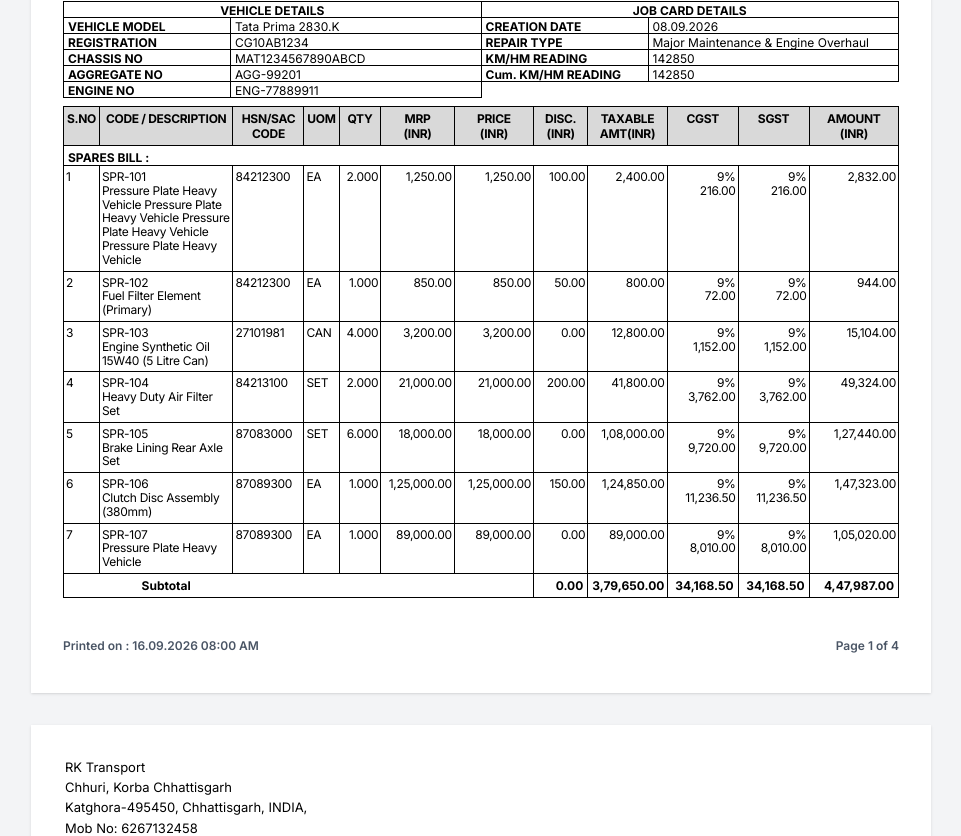
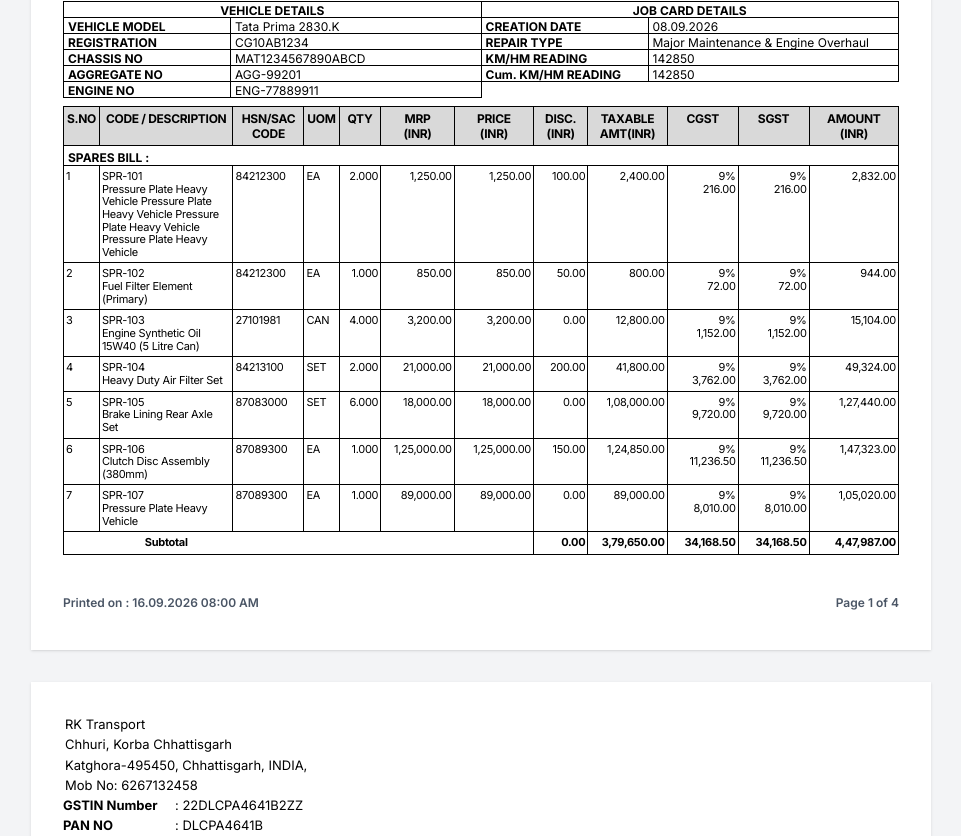
Before and after one commit to adityapandey0027/pdf-gen, a React (Vite) app: page / in a window 1280 px wide. Shown: the part 527-1363 px from the top of the page, without its empty margins (159-1120 px from the left). Built offline with nearby package versions, Linux system fonts and the light colour scheme.

Commit message:
fix : overflow cells issue

```diff
--- a/src/pdf-generate/components/ItemsTable.jsx
+++ b/src/pdf-generate/components/ItemsTable.jsx
@@ -15,7 +15,7 @@ export default function ItemsTable({
     const headerClass =
         "border border-black bg-[#D9D9D9] text-black custom-header text-[12px] font-bold px-[2px] py-1 text-center align-top break-words tracking-tight";
     const cellClass =
-        "border border-black px-[2px] py-1 text-[12px] leading-[1.15] align-top break-words tracking-tight";
+        "border border-black px-[2px] py-1 text-[11px] leading-[1.15] align-top break-words tracking-tight";
 
     const totalCols = isSpareInvoice
         ? isInterState
--- a/src/pdf-generate/components/PageSubtotals.jsx
+++ b/src/pdf-generate/components/PageSubtotals.jsx
@@ -30,103 +30,98 @@ export default function PageSubtotals({
 
   return (
     <tfoot>
-      <tr className="font-bold border-b border-black">
-        <td className="border-t border-b border-l border-r-0 border-black p-1"></td>
-        <td className="border-t border-b border-l-0 border-r-0 border-black text-center p-1">
+      <tr className="font-bold border-b border-black text-[11px] tracking-tight">
+        <td className="border-t border-b border-l border-r-0 border-black px-[2px] py-1 break-words"></td>
+        <td className="border-t border-b border-l-0 border-r-0 border-black text-center px-[2px] py-1 break-words">
           Subtotal
         </td>
         <td
           colSpan={preDiscColSpan - 2}
-          className="border-t border-b border-l-0 border-r-0 border-black p-1"
+          className="border-t border-b border-l-0 border-r-0 border-black px-[2px] py-1 break-words"
         ></td>
-        <td className="border border-black text-right p-1">
+        <td className="border border-black text-right px-[2px] py-1 break-words">
           {fmt(pageSubtotal.discAmt)}
         </td>
-        <td className="border border-black text-right p-1">
+        <td className="border border-black text-right px-[2px] py-1 break-words">
           {fmt(pageSubtotal.taxable)}
         </td>
         {isInterState ? (
-          <td className="border border-black text-right p-1">
+          <td className="border border-black text-right px-[2px] py-1 break-words">
             {fmt(pageSubtotal.igst)}
           </td>
         ) : (
           <>
-            <td className="border border-black text-right p-1">
+            <td className="border border-black text-right px-[2px] py-1 break-words">
               {fmt(pageSubtotal.cgst)}
             </td>
-            <td className="border border-black text-right p-1">
+            <td className="border border-black text-right px-[2px] py-1 break-words">
               {fmt(pageSubtotal.sgst)}
             </td>
           </>
         )}
-        <td className="border border-black text-right p-1">
+        <td className="border border-black text-right px-[2px] py-1 break-words">
           {fmt(pageSubtotal.grand)}
         </td>
       </tr>
 
-      <tr className="font-bold bg-gray-50 hidden">
+      <tr className="font-bold bg-gray-50 hidden text-[11px] tracking-tight">
         <td
           colSpan={preDiscColSpan}
-          className="border border-black text-center p-1"
+          className="border border-black text-center px-[2px] py-1 break-words"
         >
           CUMULATIVE RUNNING TOTAL
         </td>
-        <td className="border border-black text-right p-1">
+        <td className="border border-black text-right px-[2px] py-1 break-words">
           {fmt(runningTotal.discAmt)}
         </td>
-        <td className="border border-black text-right p-1">
+        <td className="border border-black text-right px-[2px] py-1 break-words">
           {fmt(runningTotal.taxable)}
         </td>
         {isInterState ? (
-          <td className="border border-black text-right p-1">
+          <td className="border border-black text-right px-[2px] py-1 break-words">
             {fmt(runningTotal.igst)}
           </td>
         ) : (
           <>
-            <td className="border border-black text-right p-1">
+            <td className="border border-black text-right px-[2px] py-1 break-words">
               {fmt(runningTotal.cgst)}
             </td>
-            <td className="border border-black text-right p-1">
+            <td className="border border-black text-right px-[2px] py-1 break-words">
               {fmt(runningTotal.sgst)}
             </td>
           </>
         )}
-        <td className="border border-black text-right p-1">
+        <td className="border border-black text-right px-[2px] py-1 break-words">
           {fmt(runningTotal.grand)}
         </td>
       </tr>
 
-      {/*  Roundoff & Grand Total Rows */}
-      {isLastPage && (
-        <>
-          {/* ROUNDOFF ROW */}
-          <tr>
-            <td colSpan={preDiscColSpan} className="border-none"></td>
+      {isLastPage && roundOff !== 0 && (
+        <tr className="font-bold text-[11px] tracking-tight">
           <td
-              colSpan={labelColSpan}
-              className="border-t border-b border-l border-r border-black text-right p-1"
+            colSpan={fullColSpan - 1}
+            className="border-t border-b border-l border-r-0 border-black text-right px-[2px] py-1 break-words pr-4"
           >
             ROUNDOFF (INR)
           </td>
-            <td className="border-t border-b border-l border-r border-black text-right font-bold p-1">
+          <td className="border border-black text-right px-[2px] py-1 break-words">
             {fmt(roundOff)}
           </td>
         </tr>
+      )}
 
-          {/* GRAND TOTAL ROW */}
-          <tr>
-            <td colSpan={preDiscColSpan} className="border-none"></td>
+      {isLastPage && (
+        <tr className="font-bold text-[11px] tracking-tight">
           <td
-              colSpan={labelColSpan}
-              className="border-t border-b border-l border-r border-black text-right  p-1"
+            colSpan={fullColSpan - 1}
+            className="border-t border-b border-l border-r-0 border-black text-right px-[2px] py-1 break-words pr-4 uppercase"
           >
             GRAND TOTAL (INR)
           </td>
-            <td className="border-t border-b border-l border-r border-black text-right font-bold p-1">
+          <td className="border border-black text-right px-[2px] py-1 break-words">
             {fmt(roundedGrand)}
           </td>
         </tr>
-        </>
       )}
     </tfoot>
   );
```
Lines whose indentation alone changed are shown as unchanged.
